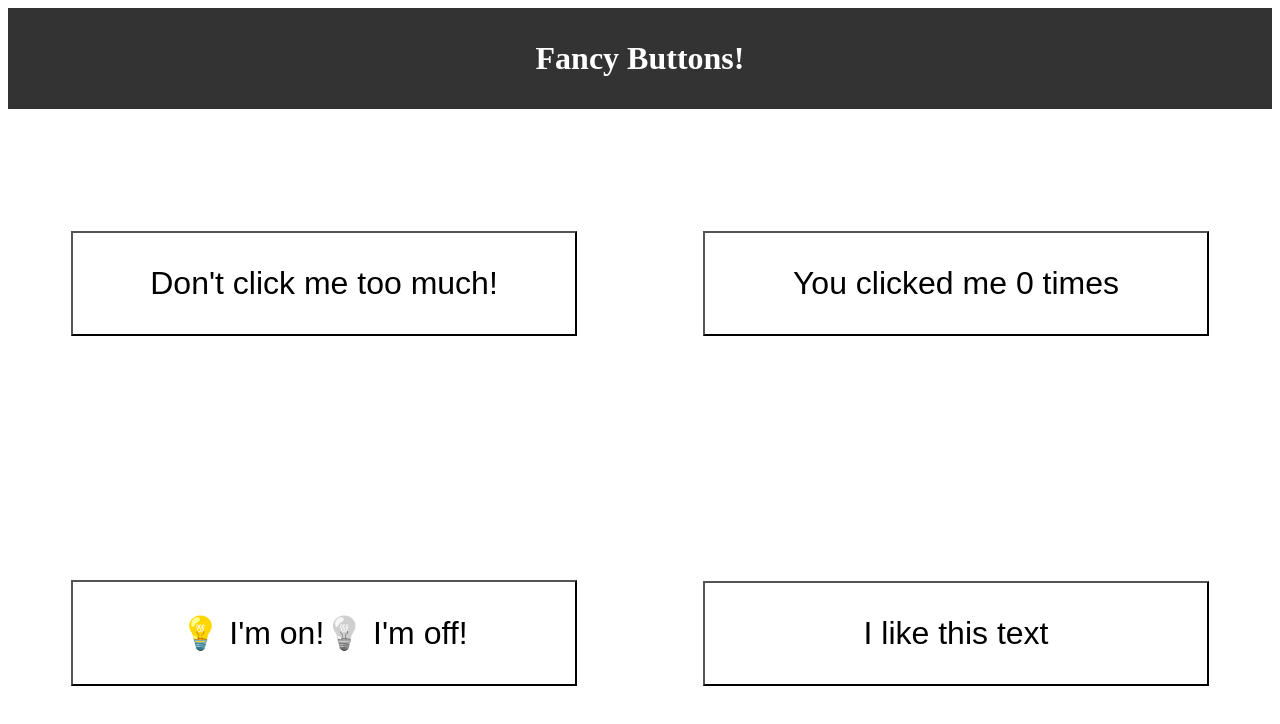
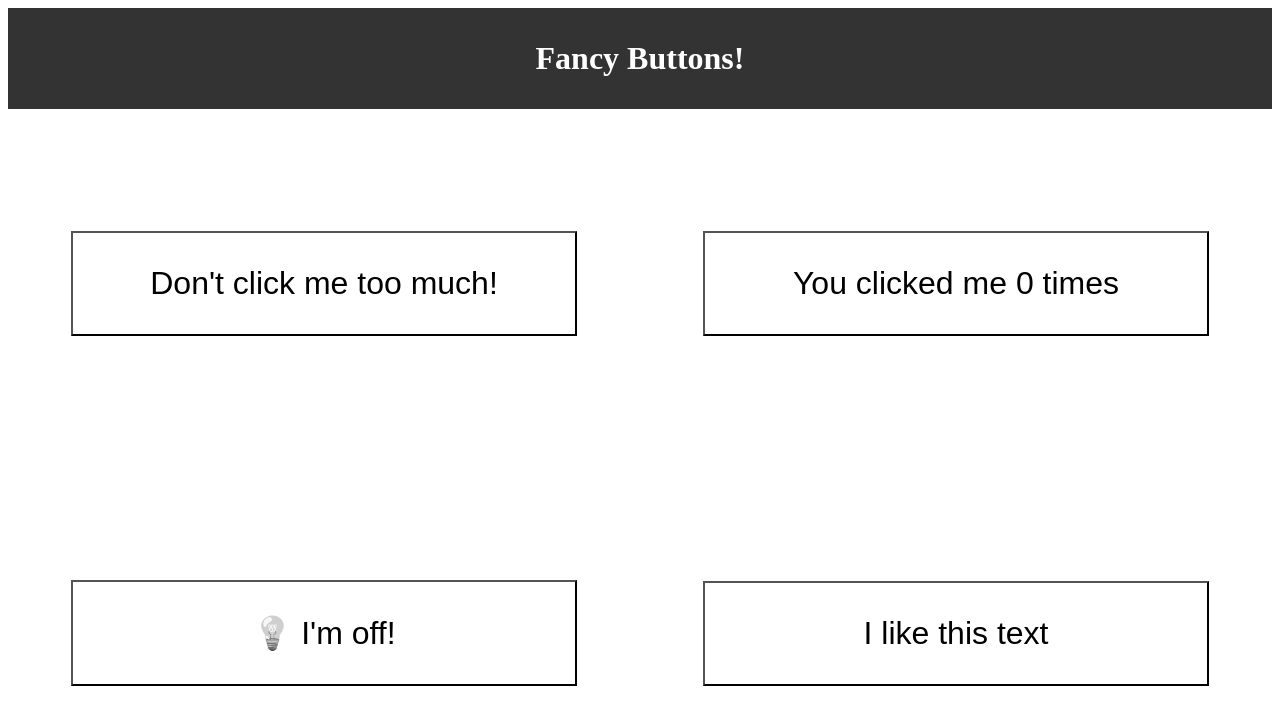
Before and after one commit to CJM1994/fancy-buttons, a React (Create React App) app: page / in a window 1280 px wide. Shown: the top 724 px of the page. Built offline with nearby package versions, Linux system fonts and the light colour scheme.

Commit message:
Add lightswitch listener

```diff
--- a/src/components/LightswitchButton.js
+++ b/src/components/LightswitchButton.js
@@ -2,14 +2,21 @@ import React, { useState } from "react";
 
 const LightswitchButton = () => {
 
-  const [light, setLight] = useState();
+  const [light, setLight] = useState(0);
+
+  const handleClick = () => {
+    if (light === 0) {
+      setLight(1);
+    }
+    else {
+      setLight(0);
+    };
+  };
 
   return (
-    <button className="LightswitchButton">
-      {/* When the state is on */}
-      <span><i>💡</i> I'm on!</span>
-      {/* When the state is off */}
-      <span className="off"><i>💡</i> I'm off!</span>
+    <button onClick={handleClick} className="LightswitchButton">
+      {light === 1 && <span><i>💡</i> I'm on!</span>}
+      {light === 0 && <span className="off"><i>💡</i> I'm off!</span>}
     </button>
   );
 
```
